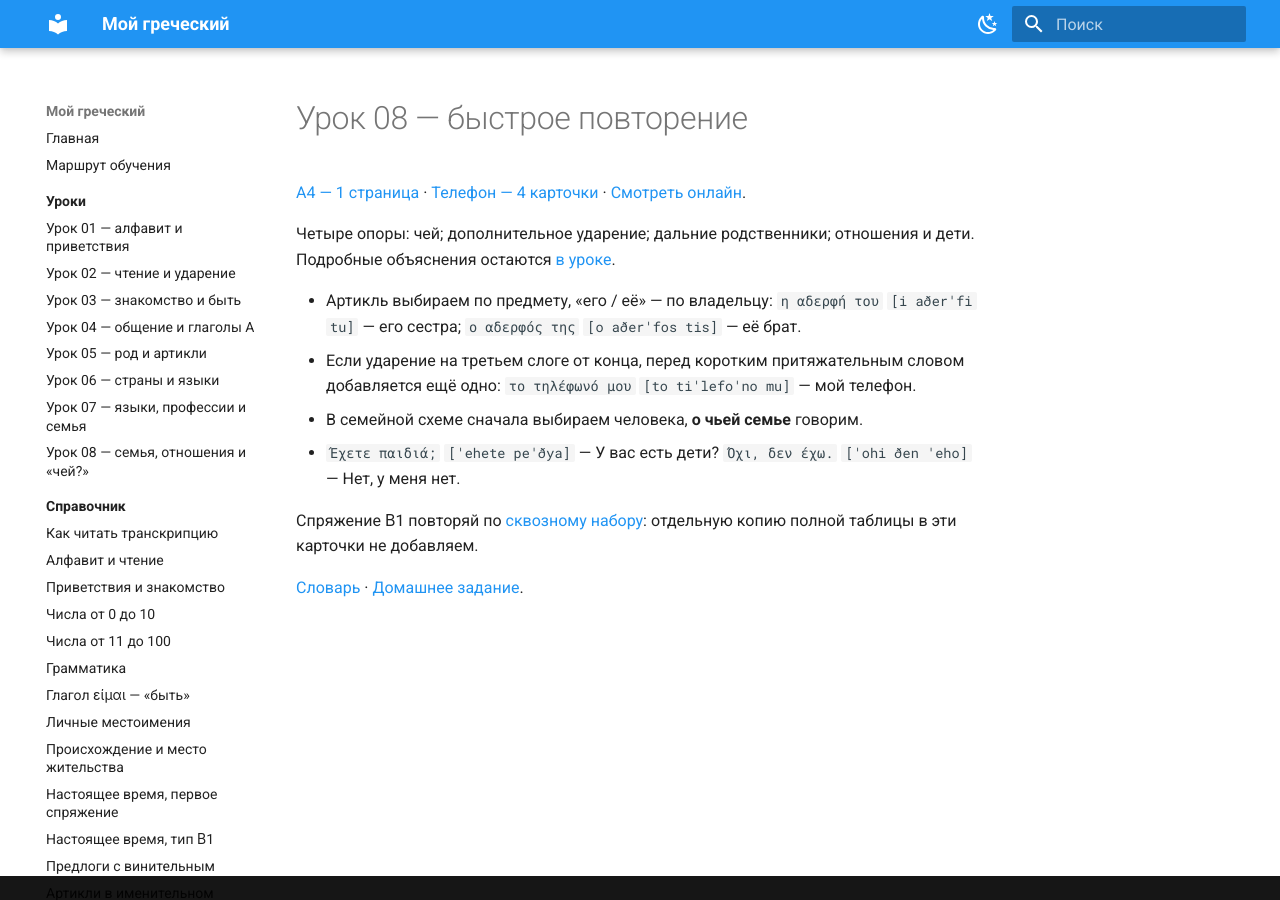
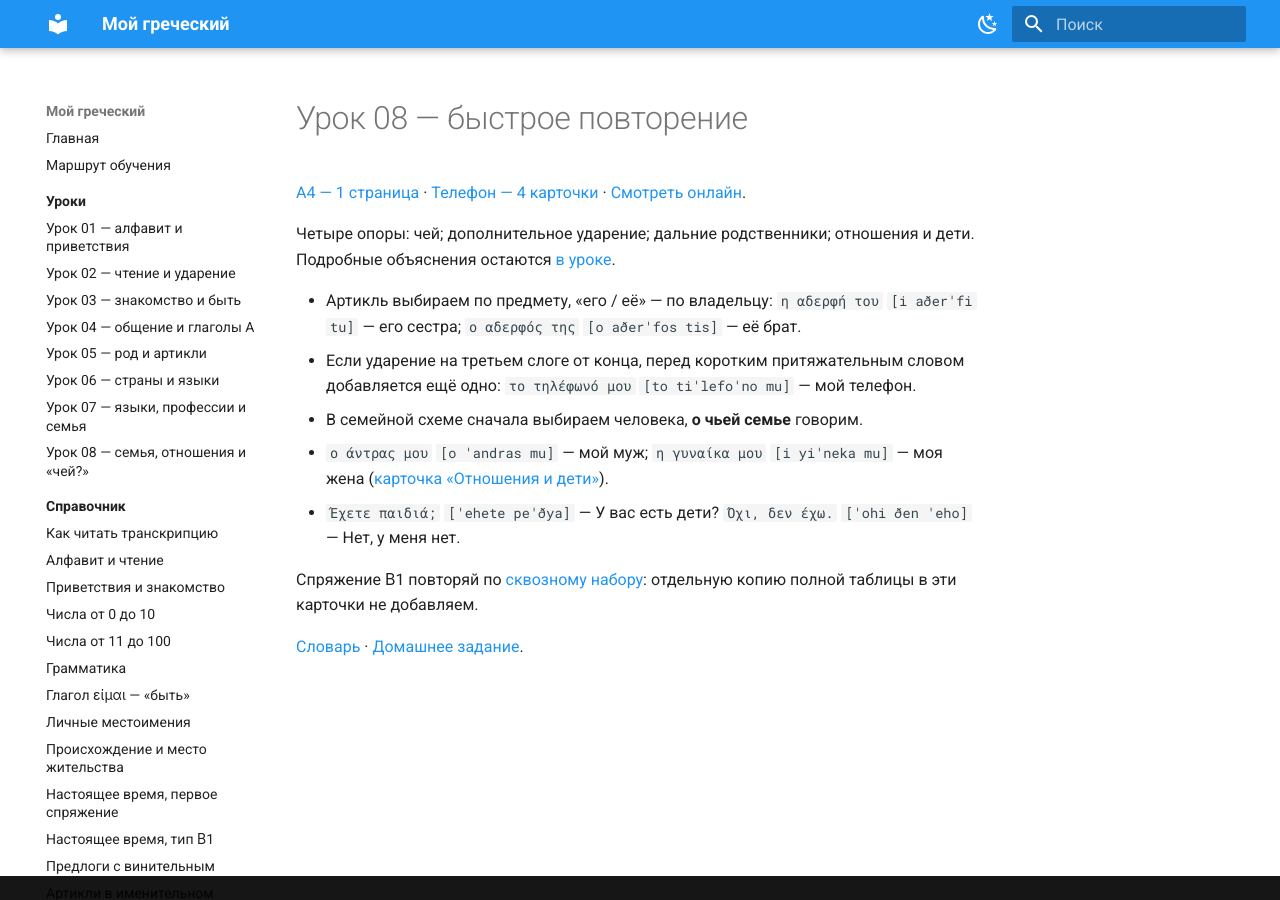
Before and after one commit to arch7tect/Greek, an MkDocs documentation site: the page built from docs/memory/lesson-08-current.md, in a window 1280 px wide. Built offline with MkDocs 1.6.1 and Material for MkDocs 9.7.7, drawn with Linux system fonts in a browser that asks for light colours.

Commit message:
Align lesson cards with core revision and include spouses

```diff
--- a/docs/memory/lesson-08-current.md
+++ b/docs/memory/lesson-08-current.md
@@ -13,6 +13,9 @@
 - Если ударение на третьем слоге от конца, перед коротким притяжательным словом
   добавляется ещё одно: `το τηλέφωνό μου` `[to tiˈlefoˈno mu]` — мой телефон.
 - В семейной схеме сначала выбираем человека, **о чьей семье** говорим.
+- `ο άντρας μου` `[o ˈandras mu]` — мой муж;
+  `η γυναίκα μου` `[i yiˈneka mu]` — моя жена
+  ([карточка «Отношения и дети»](../assets/mobile/lesson-08/lesson-08-card-04.png)).
 - `Έχετε παιδιά;` `[ˈehete peˈðya]` — У вас есть дети?
   `Όχι, δεν έχω.` `[ˈohi ðen ˈeho]` — Нет, у меня нет.
 
```
Also changed, not shown: .agents/skills/process-greek-lesson/SKILL.md (+3 -1 lines), .agents/skills/process-greek-lesson/references/coverage-review.md (+13 -0 lines), extracted/lessons/lesson-08-source-audit.md (+11 -0 lines), docs/assets/mobile/lesson-08/lesson-08-card-04.png, 5 other files.
